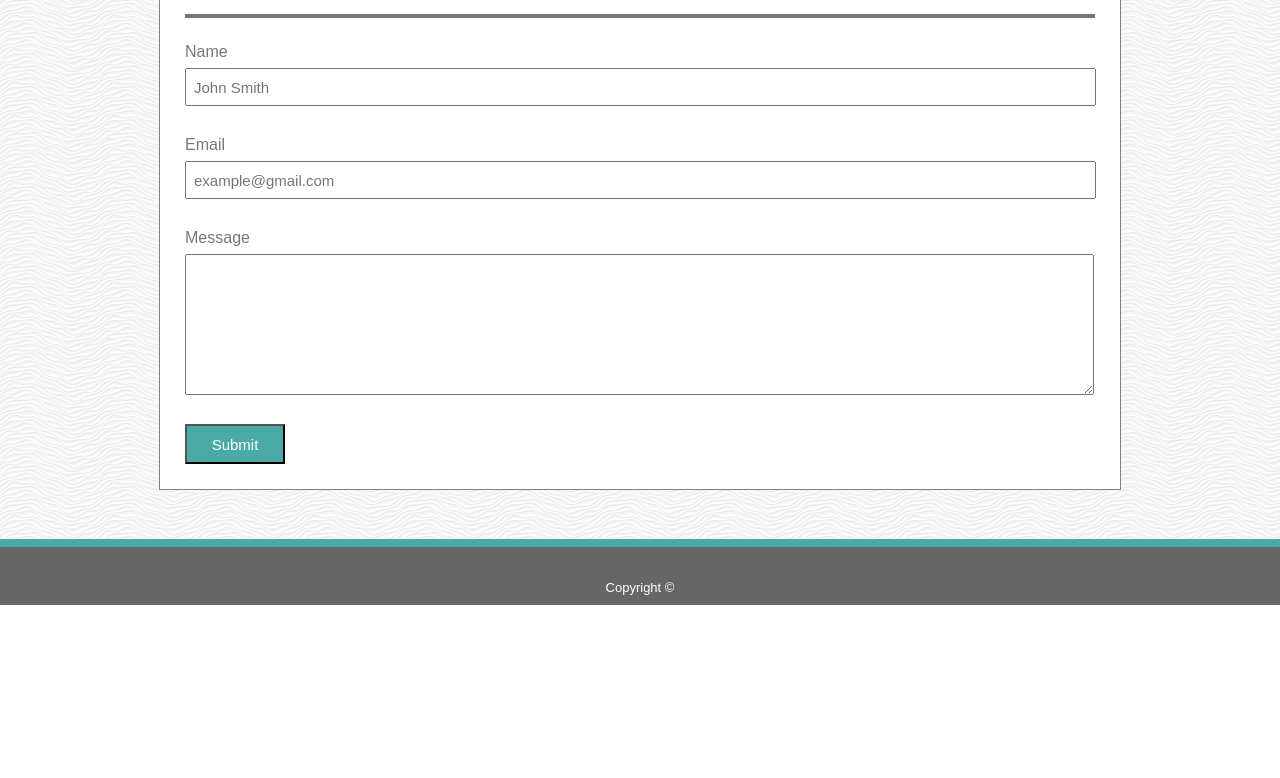
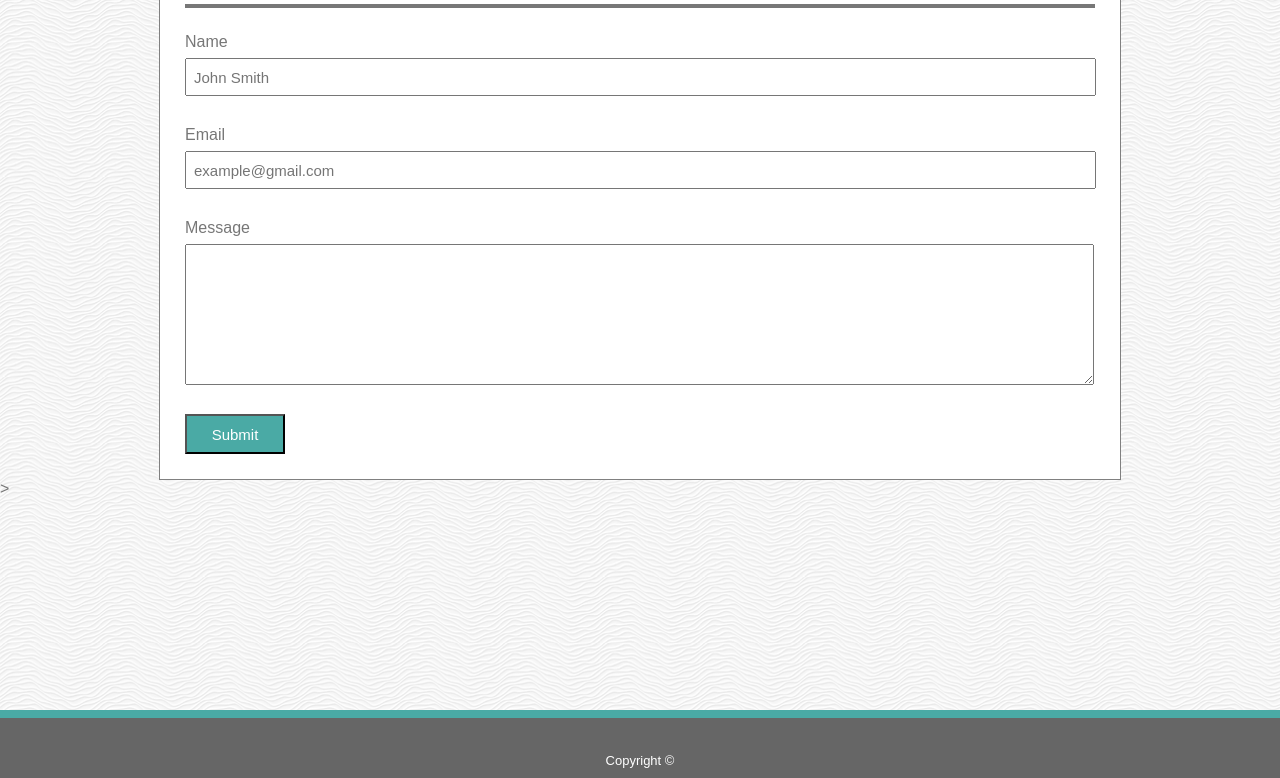
Before and after one commit to nguyenj0215/Basic-Portfolio, a plain HTML site: page contact.html in a window 1280 px wide. Shown: the part 195-973 px from the top of the page. Before the commit the page ends 800 px from the top, so only its background shows below. Drawn offline with Linux system fonts and the light colour scheme.

Commit message:
fixed sticky footer covering up content

```diff
--- a/assets/css/style.css
+++ b/assets/css/style.css
@@ -1,15 +1,20 @@
-body {
+body, html {
     background-image: url("../images/white-waves.png");
     color: #777777;
     font-family: Arial, Helvetica, sans-serif;
+    margin: 0;
+    height: 100%;
+    padding: 0;
 }
 .topBar {
     background: #ffffff;
     width: 100%;
-    margin-top: -8px;
     height: 79px;
-    position: relative;
     border-bottom: 1px solid #777777;
+    z-index: 999;
+    overflow: hidden;
+    position: fixed;
+    top: 0;
 }
 .nameBox {
     position: absolute;
@@ -41,15 +46,20 @@ body {
   right: 235px;
   top: 33px;
 }
-section {
+.container {
+    min-height: 100%;
     position: relative;
+}
+.mainContent {
     background-color:#ffffff;
     width: 960px;
     margin: auto;
-    margin-top: 35px;
+    margin-top: 105px;
     border: 1px solid grey;
-    max-height: 600px;
-}
+    position: relative;
+    min-height: 100%;
+
+ }
 #header {
     color: #4aaaa5;
     margin: 25px;
@@ -91,20 +101,21 @@ hr {
     margin: 25px;
     top: -225px;
 }
-footer {
-    position: absolute;
-    bottom: 0;
+.aboutDiv {
+    margin-bottom: -220px;
+}
+.footer {
     background-color: #666666;
     width: 100%;
-    height: 35px;
-    margin: auto;
-    margin-left: -8px;
+    margin: 0 auto;
     font-size: 13px;
     text-align: center;
     color: white;
-    padding-top: 18px;
+    padding-top: 20px;
     padding-bottom: 5px;
+    height: 35px;
     border-top: 8px solid #4aaaa5;
+
 }
 label {
     display: block;
--- a/contact.html
+++ b/contact.html
@@ -2,18 +2,22 @@
 <html lang="en">
 
 <head>
+        <meta charset="UTF-8">
+        <meta name="viewport" content="width=device-width, initial-scale=1.0">
+        <meta http-equiv="X-UA-Compatible" content="ie=edge">
         <title>Contact</title>
         <link rel="stylesheet" type="text/css" href="assets/css/style.css">
 </head>
 
 <body>
+        <div class="container">
                 <div class="topBar">
                         <p class="nameBox">Jason Nguyen</p>
                         <a class="toAbout" href="index.html">About</a>
                         <a class="toPortfolio" href="portfolio.html">Portfolio</a>
                         <a class="toContact" href="contact.html">Contact</a>
                 </div>
-        <section>
+                <section class="mainContent">
                         <h1 id="header">Contact</h1>
                         <hr />
 
@@ -29,14 +33,19 @@
 
                                 <label>Message</label>
 
-                        <textarea class="textArea" style="font-size: 16px; font-family:Arial, Helvetica, sans-serif; color: #777777"></textarea>
+                                <textarea class="textArea"
+                                        style="font-size: 16px; font-family:Arial, Helvetica, sans-serif; color: #777777"></textarea>
 
                                 <input type="submit" value="Submit" id="submitButton">
 
 
                         </form>
-        </section>
-        <footer><br>Copyright &copy;</footer>
+                </section>>
+        </div>
+                <div class="footer">
+                        <br>Copyright &copy;
+                </div>
+
 </body>
 
 </html>
```
Also changed, not shown: index.html (+26 -15 lines), portfolio.html (+24 -8 lines). Lines whose indentation alone changed are shown as unchanged.
